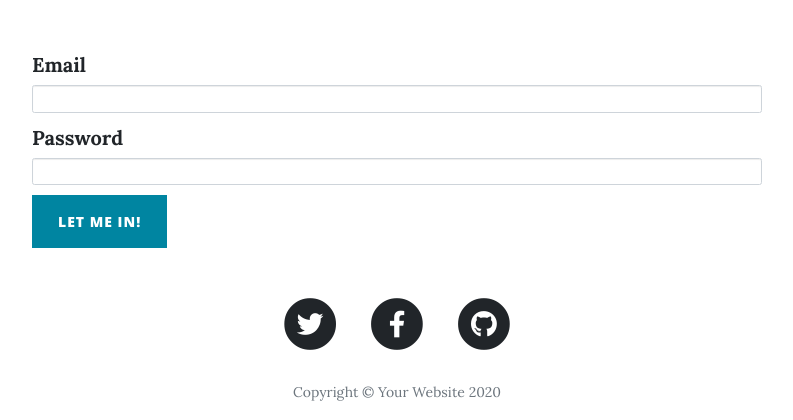
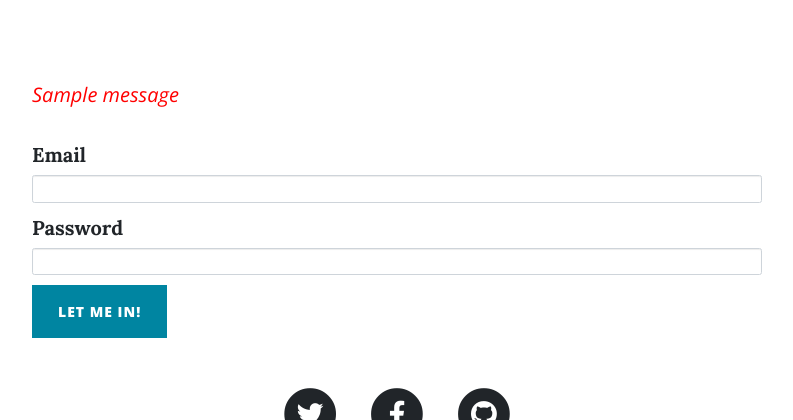
Before and after one commit to nakoyawilson/one-hundred-days, a Flask app: template flask-auth/templates/login.html in a window 1280 px wide. Shown: the part 532-952 px from the top of the page, without its empty margins (243-1036 px from the left). Run offline with Flask 2, Linux system fonts and the light colour scheme; tables that the repository leaves empty hold one stand-in row (values such as "Sample post"); the template is opened without the code that fills it: values that come from a table or form of the project are taken from there, most other values are stand-ins (such as "Sample title", 1, 10 or a date in 2020); one stand-in notice (Sample message) is shown; some libraries are stand-ins or nearby versions.

Commit message:
Show flash message

```diff
--- a/blog-with-users/templates/login.html
+++ b/blog-with-users/templates/login.html
@@ -23,6 +23,13 @@
     <div class="row">
 
       <div class="col-lg-8 col-md-10 mx-auto content">
+        {% with messages = get_flashed_messages() %}
+        {% if messages %}
+        {% for message in messages %}
+        <p>{{ message }}</p>
+        {% endfor %}
+        {% endif %}
+        {% endwith %}
         {{ wtf.quick_form(form, novalidate=True, button_map={"submit": "primary"}) }}
       </div>
     </div>
```
